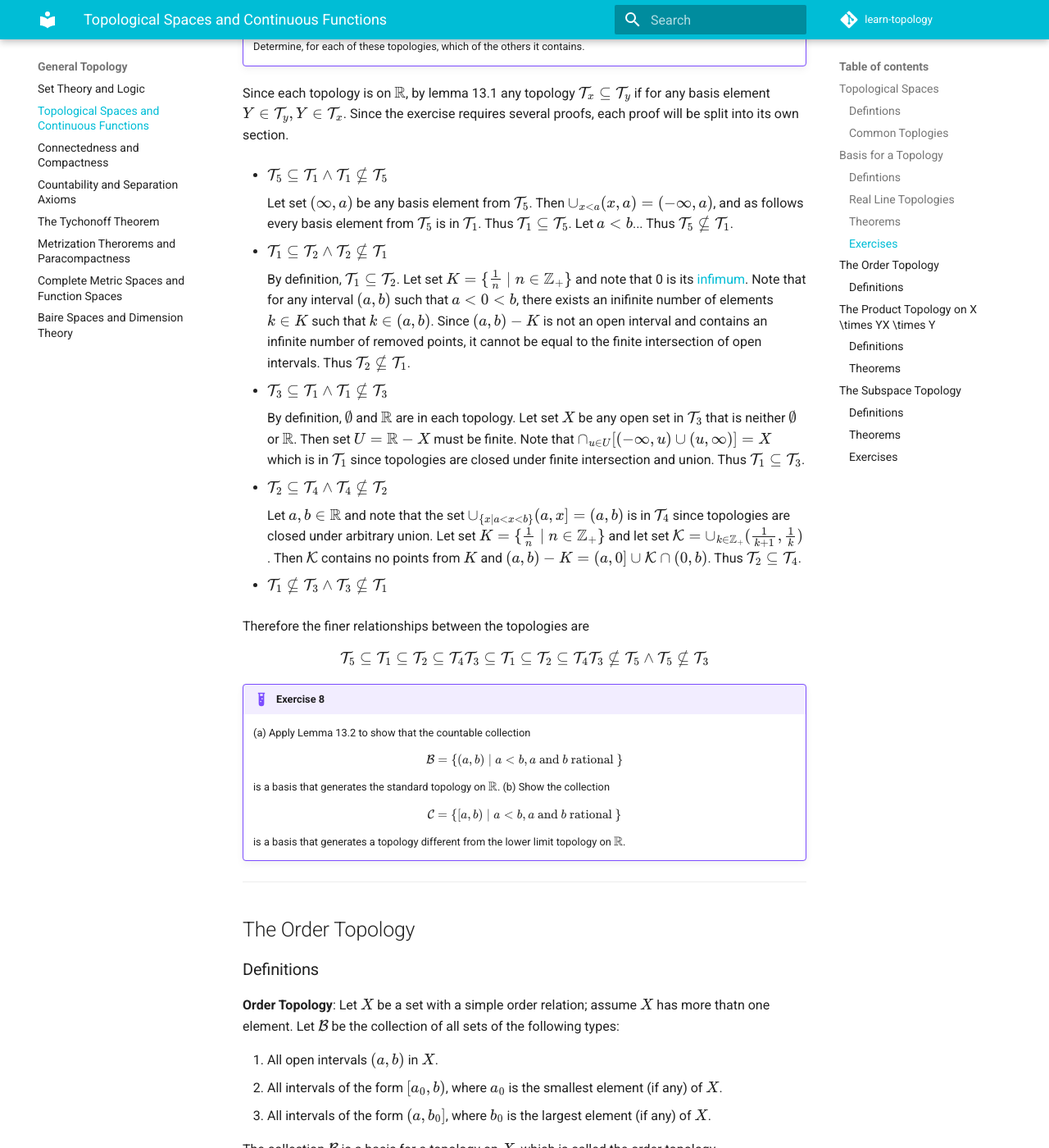
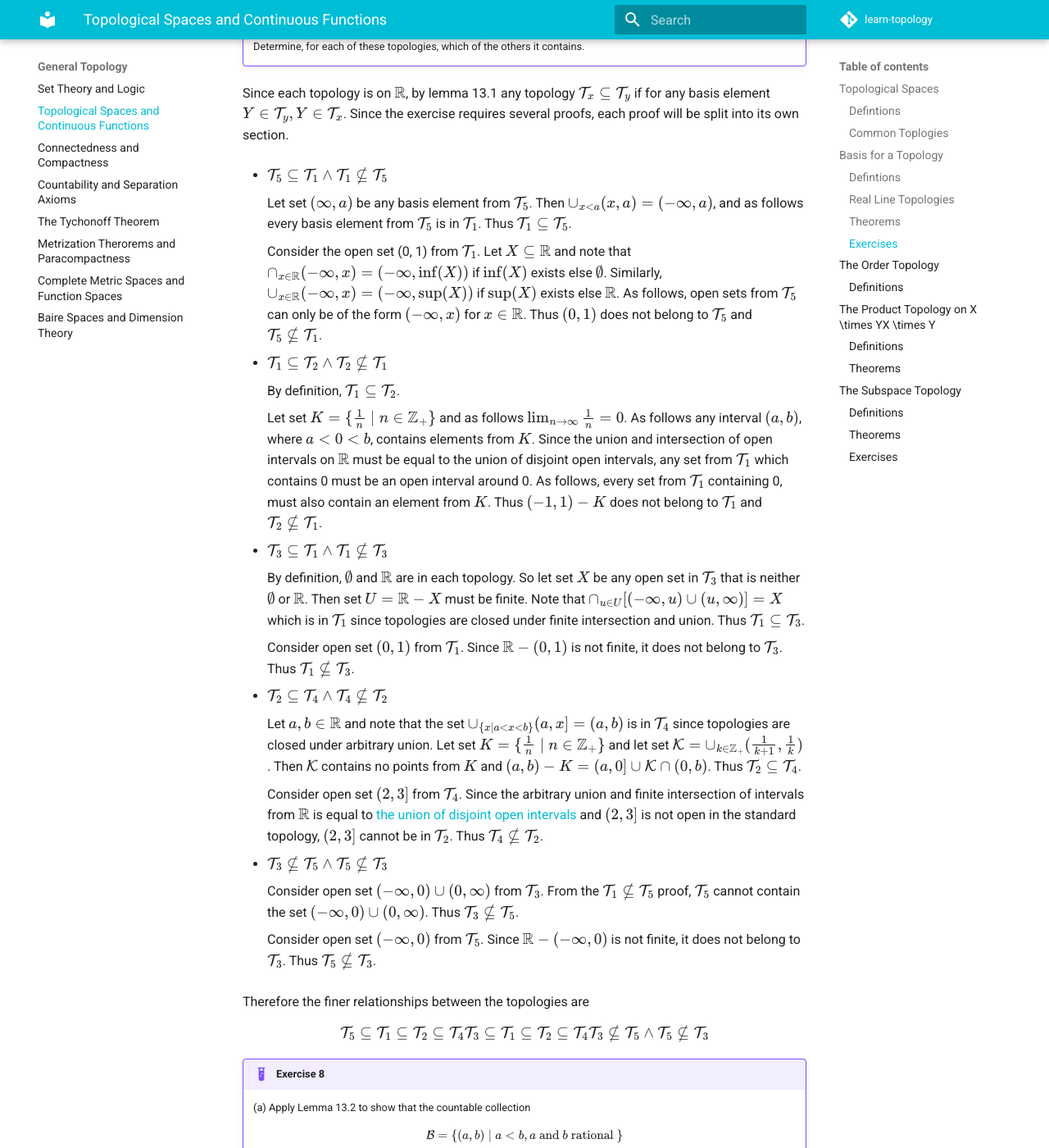
Before and after one commit to scruffaluff/learn-topology, an MkDocs documentation site: the page built from docs/book/chapter_2.md, in a window 1280 px wide and 1400 px high, scrolled down 4164 px. Shown: the whole window at 82% size. Built offline with MkDocs 1.6.1 and Material for MkDocs 9.7.7, drawn with Linux system fonts in a browser that asks for light colours; formulas are drawn with MathJax 3; comment, search, counter and statistics services are not loaded.

Commit message:
:sparkles: Add more proofs to topology comparison

```diff
--- a/docs/book/chapter_2.md
+++ b/docs/book/chapter_2.md
@@ -218,30 +218,44 @@ each proof will be split into its own section.
     Let set $(\infty, a)$ be any basis element from $\mathcal{T}_5$. Then
     $\cup_{ x < a } (x, a) = (-\infty, a)$, and as follows every basis element
     from $\mathcal{T}_5$ is in $\mathcal{T}_1$. Thus $\mathcal{T}_1 \subseteq
-    \mathcal{T}_5$. Let $a < b$... Thus $\mathcal{T}_5 \not\subseteq
-    \mathcal{T}_1$.
+    \mathcal{T}_5$.
+
+    Consider the open set (0, 1) from $\mathcal{T}_1$. Let $X \subseteq
+    \mathbb{R}$ and note that $\cap_{x \in \mathbb{R} } (-\infty, x) = (-\infty,
+    \inf(X))$ if $\inf(X)$ exists else $\emptyset$. Similarly, $\cup_{x \in
+    \mathbb{R} } (-\infty, x) = (-\infty, \sup(X))$ if $\sup(X)$ exists else
+    $\mathbb{R}$. As follows, open sets from $\mathcal{T}_5$ can only be of the
+    form $(-\infty, x)$ for $x \in \mathbb{R}$. Thus $(0, 1)$ does not belong to
+    $\mathcal{T}_5$ and $\mathcal{T}_5 \not\subseteq \mathcal{T}_1$.
 
 * $\mathcal{T}_1 \subseteq \mathcal{T}_2 \wedge \mathcal{T}_2 \not\subseteq
   \mathcal{T}_1$
 
-    By definition, $\mathcal{T}_1 \subseteq \mathcal{T}_2$. Let set $K =
-    \{\frac{1}{n} \mid n \in \mathbb{Z}_+ \}$ and note that 0 is its
-    [infimum](https://en.wikipedia.org/wiki/Infimum_and_supremum). Note that for
-    any interval $(a, b)$ such that $a < 0 < b$, there exists an inifinite
-    number of elements $k \in K$ such that $k \in (a, b)$. Since $(a, b) - K$ is
-    not an open interval and contains an infinite number of removed points, it
-    cannot be equal to the finite intersection of open intervals. Thus
-    $\mathcal{T}_2 \not\subseteq \mathcal{T}_1$.
+    By definition, $\mathcal{T}_1 \subseteq \mathcal{T}_2$.
+
+    Let set $K = \{\frac{1}{n} \mid n \in \mathbb{Z}_+ \}$ and as follows
+    $\lim_{n \rightarrow \infty} \frac{1}{n} = 0$. As follows any interval $(a,
+    b)$, where $a < 0 < b$, contains elements from $K$. Since the union and
+    intersection of open intervals on $\mathbb{R}$ must be equal to the union of
+    disjoint open intervals, any set from $\mathcal{T}_1$ which contains 0 must
+    be an open interval around 0. As follows, every set from $\mathcal{T}_1$
+    containing 0, must also contain an element from $K$. Thus $(-1, 1) -K$ does
+    not belong to $\mathcal{T}_1$ and $\mathcal{T}_2 \not\subseteq
+    \mathcal{T}_1$.
 
 * $\mathcal{T}_3 \subseteq \mathcal{T}_1 \wedge \mathcal{T}_1 \not\subseteq
   \mathcal{T}_3$
 
-    By definition, $\emptyset$ and $\mathbb{R}$ are in each topology. Let set
+    By definition, $\emptyset$ and $\mathbb{R}$ are in each topology. So let set
     $X$ be any open set in $\mathcal{T}_3$ that is neither $\emptyset$ or
     $\mathbb{R}$. Then set $U = \mathbb{R} - X$ must be finite. Note that
     $\cap_{u \in U} [(-\infty, u) \cup (u, \infty)] = X$ which is in
     $\mathcal{T}_1$ since topologies are closed under finite intersection and
     union. Thus $\mathcal{T}_1 \subseteq \mathcal{T}_3$.
+
+    Consider open set $(0, 1)$ from $\mathcal{T}_1$. Since $\mathbb{R} - (0, 1)$
+    is not finite, it does not belong to $\mathcal{T}_3$. Thus $\mathcal{T}_1
+    \not\subseteq \mathcal{T}_3$.
 
 * $\mathcal{T}_2 \subseteq \mathcal{T}_4 \wedge \mathcal{T}_4 \not\subseteq
   \mathcal{T}_2$
@@ -254,8 +268,24 @@ each proof will be split into its own section.
     K = (a, 0] \cup \mathcal{K} \cap (0, b)$. Thus $\mathcal{T}_2 \subseteq
     \mathcal{T}_4$.
 
-* $\mathcal{T}_1 \not\subseteq \mathcal{T}_3 \wedge \mathcal{T}_3 \not\subseteq
-  \mathcal{T}_1$
+    Consider open set $(2, 3]$ from $\mathcal{T}_4$. Since the arbitrary union
+    and finite intersection of intervals from $\mathbb{R}$ is equal to [the
+    union of disjoint open
+    intervals](https://proofwiki.org/wiki/Open_Sets_in_Real_Number_Line) and
+    $(2, 3]$ is not open in the standard topology, $(2, 3]$ cannot be in
+    $\mathcal{T}_2$. Thus $\mathcal{T}_4 \not\subseteq \mathcal{T}_2$.
+
+* $\mathcal{T}_3 \not\subseteq \mathcal{T}_5 \wedge \mathcal{T}_5 \not\subseteq
+  \mathcal{T}_3$
+
+    Consider open set $(-\infty, 0) \cup (0, \infty)$ from $\mathcal{T}_3$. From
+    the $\mathcal{T}_1 \not\subseteq \mathcal{T}_5$ proof, $\mathcal{T}_5$
+    cannot contain the set $(-\infty, 0) \cup (0, \infty)$. Thus $\mathcal{T}_3
+    \not\subseteq \mathcal{T}_5$.
+
+    Consider open set $(-\infty, 0)$ from $\mathcal{T}_5$. Since $\mathbb{R} -
+    (-\infty, 0)$ is not finite, it does not belong to $\mathcal{T}_3$. Thus
+    $\mathcal{T}_5 \not\subseteq \mathcal{T}_3$.
 
 Therefore the finer relationships between the topologies are
 
```
